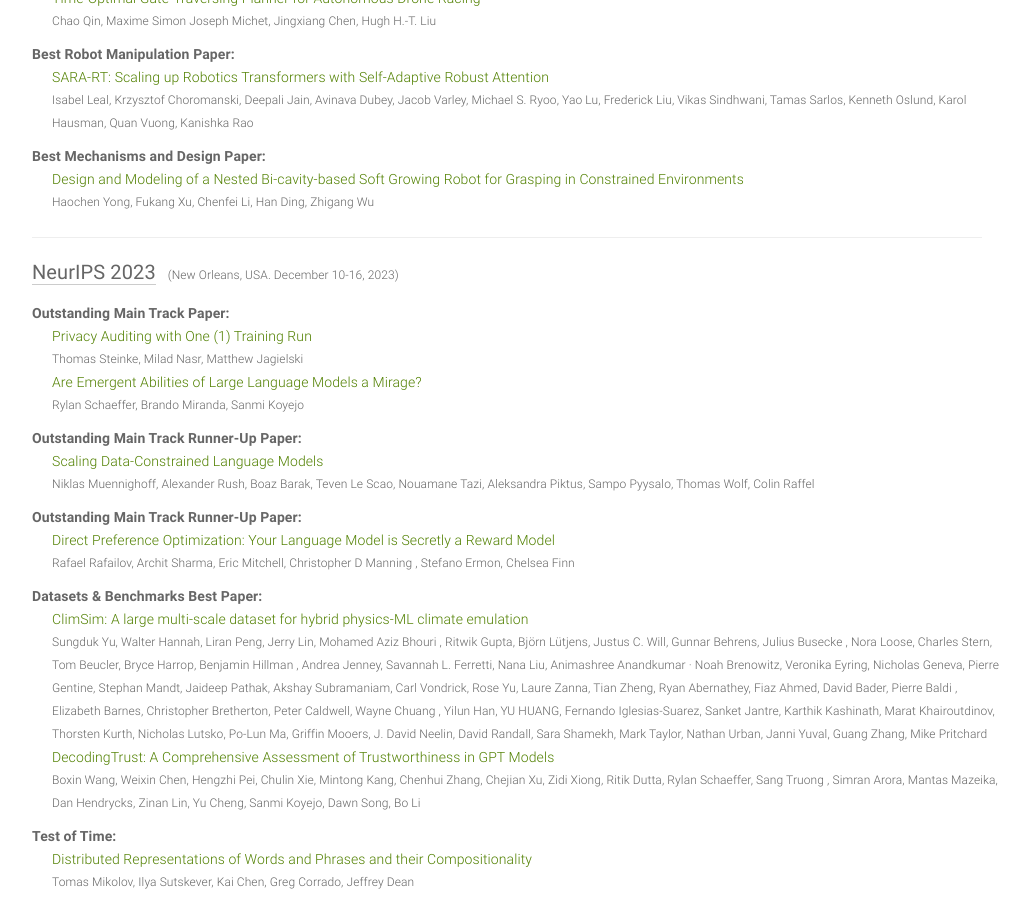
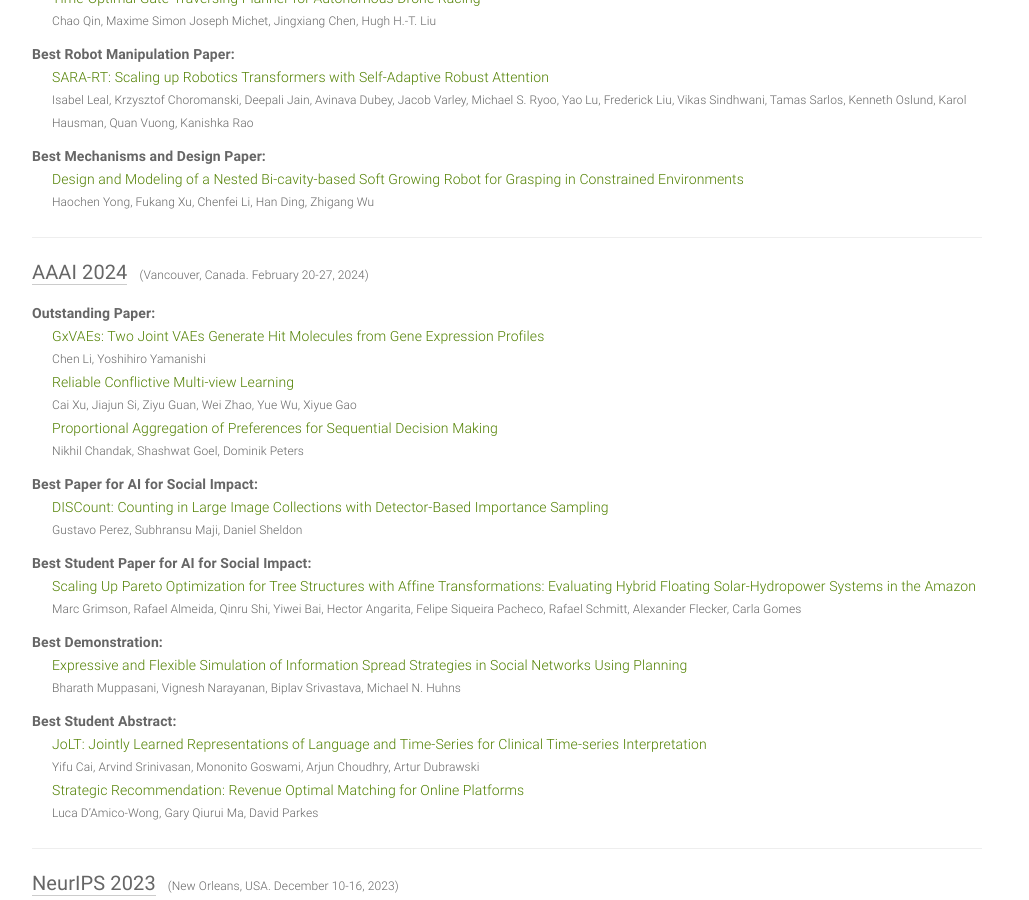
Before and after one commit to clemense/ai-bestpapers, a Jekyll site: the page built from index.html, in a window 1280 px wide and 900 px high, scrolled down 2500 px. Shown: the whole window, without its empty margins (133-1162 px from the left). Built offline with Jekyll 4.4.1, drawn with Linux system fonts in a browser that asks for light colours.

Commit message:
Add AAAI 2024

```diff
--- a/_data/papers.yml
+++ b/_data/papers.yml
@@ -192,6 +192,58 @@
   place: Yokohama, Japan
   date: May 13 - May 17, 2024
   sub: RO
+
+- venue: AAAI
+  year: 2024
+  awards:
+  - award: Outstanding Paper
+    title: 'GxVAEs: Two Joint VAEs Generate Hit Molecules from Gene Expression Profiles'
+    author: Chen Li, Yoshihiro Yamanishi
+    link: https://ojs.aaai.org/index.php/AAAI/article/view/29248
+    source: https://aaai.org/about-aaai/aaai-awards/aaai-24-paper-awards/
+  - award: Outstanding Paper
+    title: Reliable Conflictive Multi-view Learning
+    author: Cai Xu, Jiajun Si, Ziyu Guan, Wei Zhao, Yue Wu, Xiyue Gao
+    link: https://arxiv.org/abs/2402.16897
+    source: https://aaai.org/about-aaai/aaai-awards/aaai-24-paper-awards/
+  - award: Outstanding Paper
+    title: Proportional Aggregation of Preferences for Sequential Decision Making
+    author: Nikhil Chandak, Shashwat Goel, Dominik Peters
+    link: https://arxiv.org/abs/2306.14858
+    source: https://aaai.org/about-aaai/aaai-awards/aaai-24-paper-awards/
+  - award: Best Paper for AI for Social Impact
+    title: 'DISCount: Counting in Large Image Collections with Detector-Based Importance
+      Sampling'
+    author: Gustavo Perez, Subhransu Maji, Daniel Sheldon
+    link: https://arxiv.org/abs/2306.03151
+    source: https://aaai.org/about-aaai/aaai-awards/aaai-24-paper-awards/
+  - award: Best Student Paper for AI for Social Impact
+    title: 'Scaling Up Pareto Optimization for Tree Structures with Affine Transformations:
+      Evaluating Hybrid Floating Solar-Hydropower Systems in the Amazon'
+    author: Marc Grimson, Rafael Almeida, Qinru Shi, Yiwei Bai, Hector Angarita, Felipe
+      Siqueira Pacheco, Rafael Schmitt, Alexander Flecker, Carla Gomes
+    link: https://ojs.aaai.org/index.php/AAAI/article/view/30210
+    source: https://aaai.org/about-aaai/aaai-awards/aaai-24-paper-awards/
+  - award: Best Demonstration
+    title: Expressive and Flexible Simulation of Information Spread Strategies in
+      Social Networks Using Planning
+    author: Bharath Muppasani, Vignesh Narayanan, Biplav Srivastava, Michael N. Huhns
+    link: https://ojs.aaai.org/index.php/AAAI/article/view/30576
+    source: https://aaai.org/about-aaai/aaai-awards/aaai-24-paper-awards/
+  - award: Best Student Abstract
+    title: 'JoLT: Jointly Learned Representations of Language and Time-Series for
+      Clinical Time-series Interpretation'
+    author: Yifu Cai, Arvind Srinivasan, Mononito Goswami, Arjun Choudhry, Artur Dubrawski
+    link: https://openreview.net/pdf?id=UVF1AMBj9u
+    source: https://aaai.org/about-aaai/aaai-awards/aaai-24-paper-awards/
+  - award: Best Student Abstract
+    title: 'Strategic Recommendation: Revenue Optimal Matching for Online Platforms'
+    author: Luca D’Amico-Wong, Gary Qiurui Ma, David Parkes
+    link: https://ojs.aaai.org/index.php/AAAI/article/view/30432
+    source: https://aaai.org/about-aaai/aaai-awards/aaai-24-paper-awards/
+  place: Vancouver, Canada
+  date: February 20-27, 2024
+  sub: AI
 
 - venue: NeurIPS
   year: 2023
```
